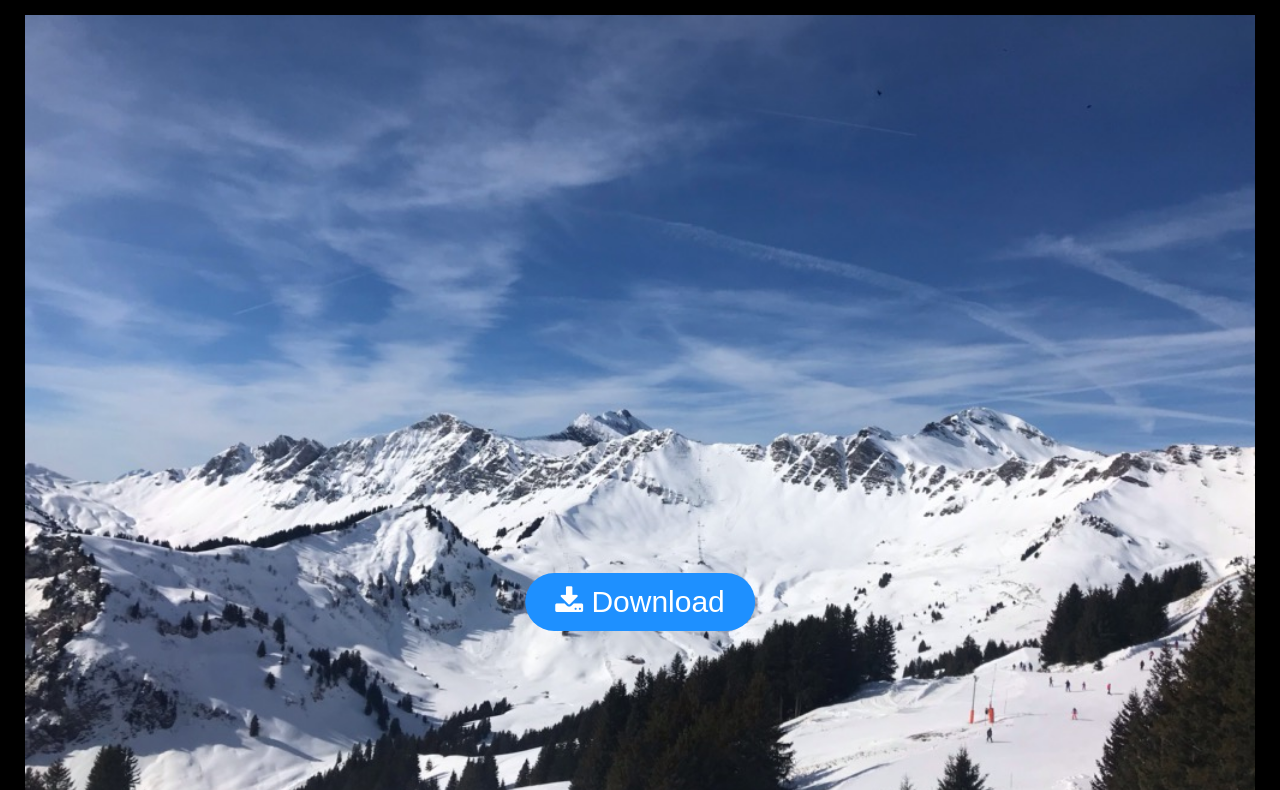
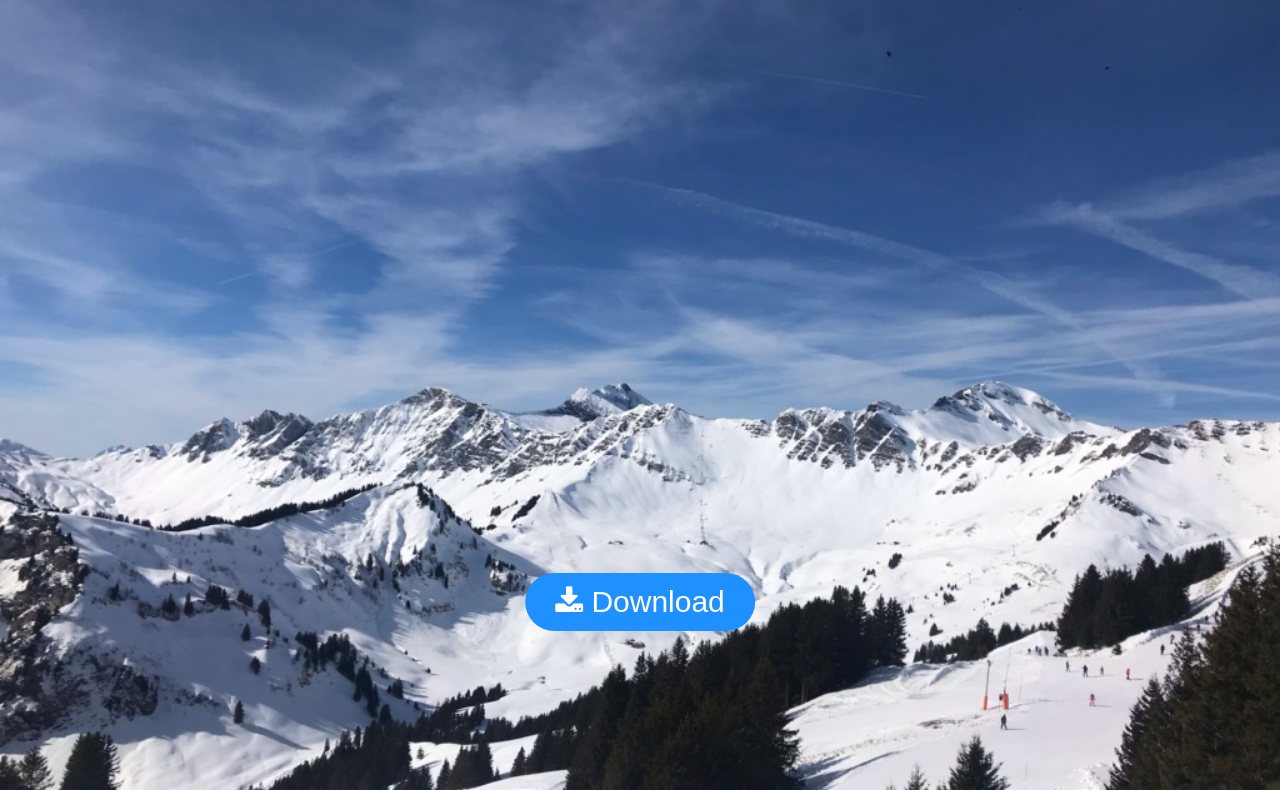
Before and after one commit to gamerback/template, a plain HTML site: page index.html in a window 1280 px wide. Shown: the part 98-888 px from the top of the page. Drawn offline with Linux system fonts and the light colour scheme.

Commit message:
Update style.css

```diff
--- a/style.css
+++ b/style.css
@@ -1,5 +1,5 @@
 main {
-    margin: 25px;
+    margin: 0px;
 }
 
 .b1 {
```
